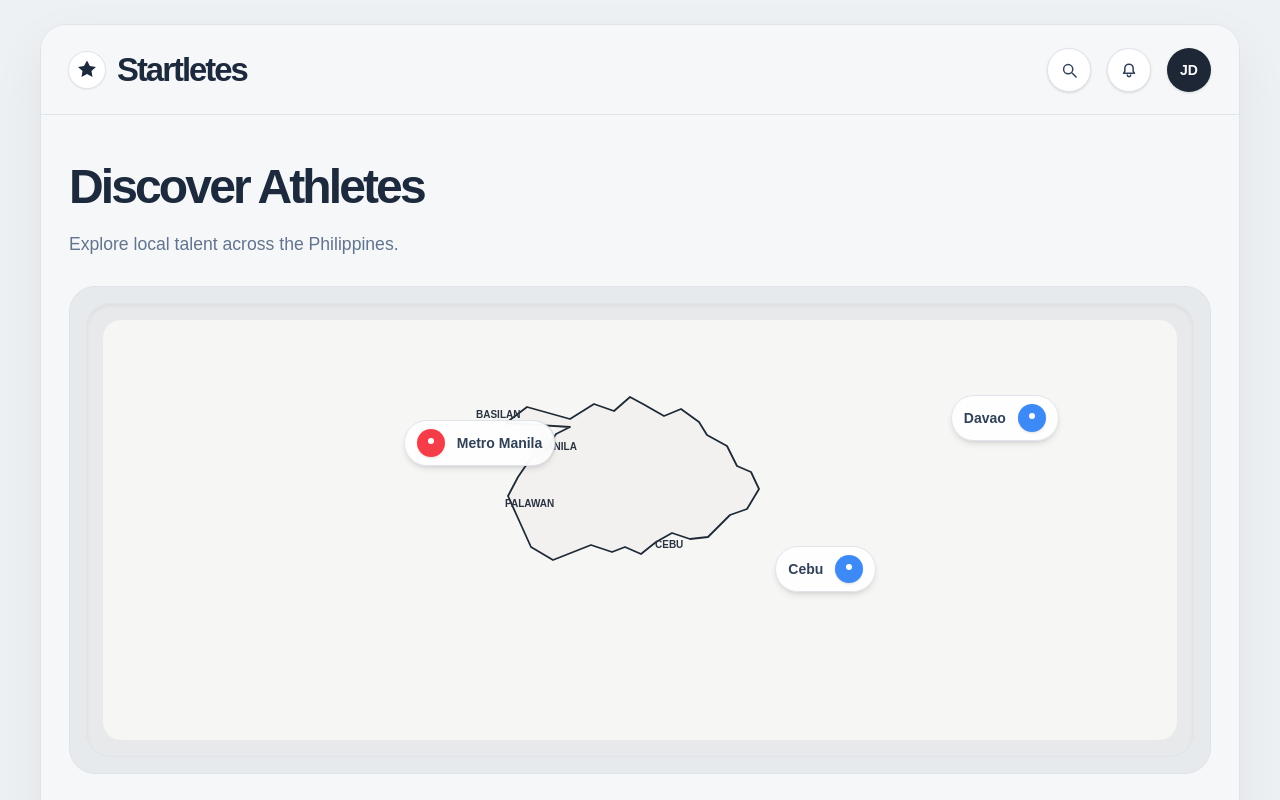
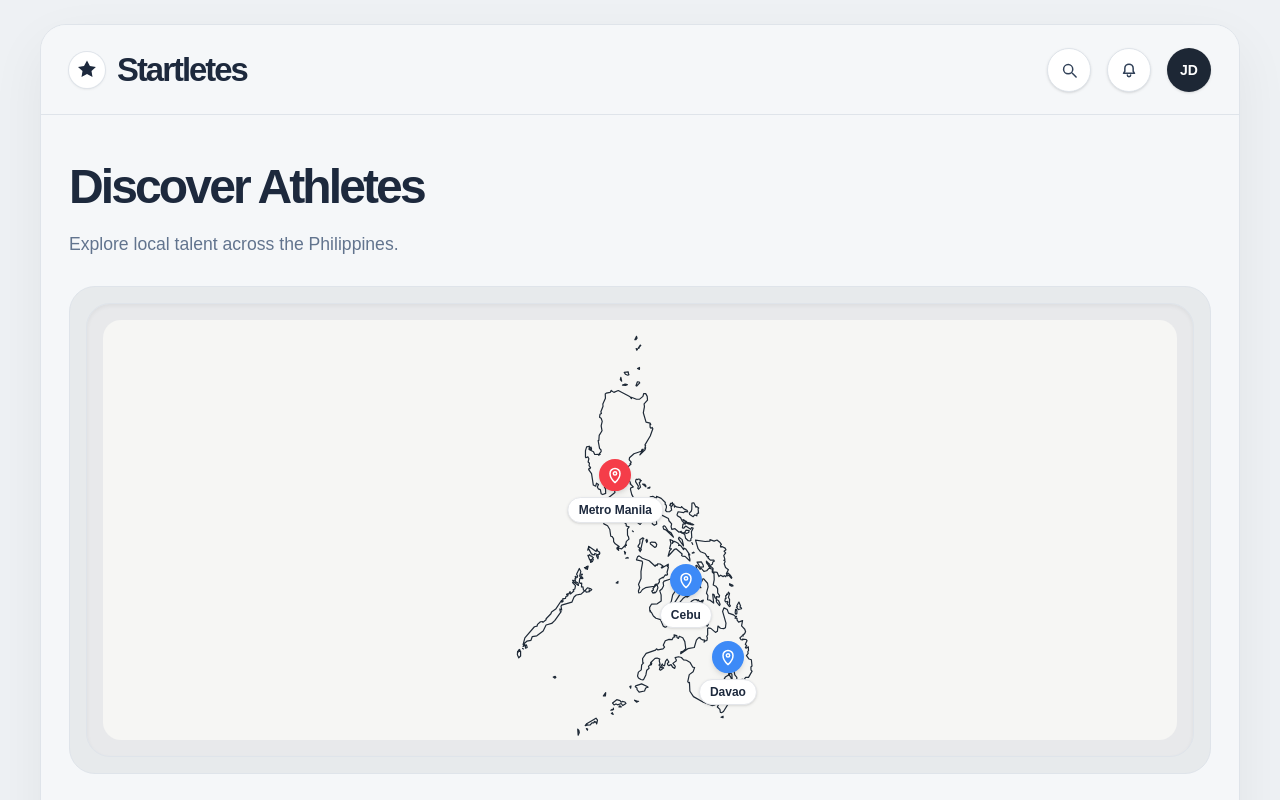
Before and after one commit to Metach1/hacktoberfest-2026, a Next.js app: page / in a window 1280 px wide. Shown: the top 800 px of the page. Built offline with nearby package versions, Linux system fonts and the light colour scheme.

Commit message:
fix: Philippines map

```diff
--- a/components/startletes-sections.tsx
+++ b/components/startletes-sections.tsx
@@ -1,4 +1,5 @@
 import { athletes } from "@/app/data/startletes";
+import Image from "next/image";
 
 function formatCurrency(value: number) {
   return new Intl.NumberFormat("en-PH", {
@@ -8,12 +9,40 @@ function formatCurrency(value: number) {
   }).format(value);
 }
 
-function PinIcon({ color = "#f43f5e" }: { color?: string }) {
+function PinIcon() {
   return (
-    <svg viewBox="0 0 24 24" className="h-6 w-6" aria-hidden="true">
-      <path d="M12 22s7-6.2 7-12a7 7 0 1 0-14 0c0 5.8 7 12 7 12Z" fill={color} />
-      <circle cx="12" cy="10" r="3" fill="white" />
+    <svg viewBox="0 0 24 24" fill="none" stroke="white" strokeWidth="1.8" className="h-5 w-5" aria-hidden="true">
+      <path d="M12 21s6-5.4 6-11a6 6 0 1 0-12 0c0 5.6 6 11 6 11Z" strokeLinecap="round" strokeLinejoin="round" />
+      <circle cx="12" cy="10" r="2" />
     </svg>
+  );
+}
+
+function MapMarker({
+  label,
+  color,
+  left,
+  top,
+}: {
+  label: string;
+  color: string;
+  left: string;
+  top: string;
+}) {
+  return (
+    <button
+      type="button"
+      aria-label={`Athletes in ${label}`}
+      className="absolute z-10 -translate-x-1/2 -translate-y-full"
+      style={{ left, top }}
+    >
+      <span className="flex h-8 w-8 items-center justify-center rounded-full shadow-md" style={{ backgroundColor: color }}>
+        <PinIcon />
+      </span>
+      <span className="absolute left-1/2 top-full mt-1.5 -translate-x-1/2 whitespace-nowrap rounded-full border border-[#e5e7eb] bg-white px-2.5 py-1 text-xs font-semibold text-slate-800 shadow-sm">
+        {label}
+      </span>
+    </button>
   );
 }
 
@@ -44,35 +73,18 @@ export function HomeDashboard() {
       <div className="mt-7 rounded-[26px] border border-[#dfe4ea] bg-[#e7eaec] p-4">
         <div className="relative overflow-hidden rounded-[24px] border border-[#dfe4ea] bg-[#e8e9eb] p-4 shadow-inner">
           <div className="relative h-[420px] overflow-hidden rounded-[18px] bg-[#f6f6f4]">
-            <svg viewBox="0 0 760 420" className="h-full w-full" aria-label="Philippines map illustration">
-              <path d="M246 103l21-16 43 12 24-15 20 7 16-14 13 7 21 12 17-7 18 13 8 13 20 11 10 20 14 6 8 17-12 20-17 6-22 22-18 2-18-6-16 9-15 12-16-7-13 5-21-7-38 15-22-13-14-31-9-20 10-19 13-19 14-7 11-17 14-7Z" fill="#f3f1ef" stroke="#1f2a37" strokeWidth="1.8" strokeLinejoin="round" />
-              <g fontSize="10" fill="#2a3341" fontFamily="Arial, sans-serif" fontWeight="600">
-                <text x="278" y="130">MANILA</text>
-                <text x="395" y="228">CEBU</text>
-                <text x="245" y="187">PALAWAN</text>
-                <text x="216" y="98">BASILAN</text>
-              </g>
-            </svg>
-
-            <div className="absolute left-[28%] top-[24%] flex items-center gap-3 rounded-full border border-[#dfe4ea] bg-white/90 px-3 py-2 shadow-md backdrop-blur-sm">
-              <div className="flex h-7 w-7 items-center justify-center rounded-full bg-[#f53d49] text-white shadow-sm">
-                <PinIcon color="#f53d49" />
-              </div>
-              <span className="text-sm font-semibold text-slate-700">Metro Manila</span>
-            </div>
-
-            <div className="absolute right-[11%] top-[18%] flex items-center gap-3 rounded-full border border-[#dfe4ea] bg-white/90 px-3 py-2 shadow-md backdrop-blur-sm">
-              <span className="text-sm font-semibold text-slate-700">Davao</span>
-              <div className="flex h-7 w-7 items-center justify-center rounded-full bg-[#3d8af7] text-white shadow-sm">
-                <PinIcon color="#3d8af7" />
-              </div>
-            </div>
-
-            <div className="absolute right-[28%] top-[54%] flex items-center gap-3 rounded-full border border-[#dfe4ea] bg-white/90 px-3 py-2 shadow-md backdrop-blur-sm">
-              <span className="text-sm font-semibold text-slate-700">Cebu</span>
-              <div className="flex h-7 w-7 items-center justify-center rounded-full bg-[#3d8af7] text-white shadow-sm">
-                <PinIcon color="#3d8af7" />
-              </div>
+            <div className="absolute left-1/2 top-1/2 aspect-[300/470] w-[min(100%,268px)] -translate-x-1/2 -translate-y-1/2">
+              <Image
+                src="/philippines-map.svg"
+                alt="Map of the Philippines"
+                fill
+                sizes="268px"
+                className="object-contain"
+                priority
+              />
+              <MapMarker label="Metro Manila" color="#f53d49" left="40.8%" top="40.8%" />
+              <MapMarker label="Cebu" color="#3d8af7" left="67.1%" top="65.9%" />
+              <MapMarker label="Davao" color="#3d8af7" left="82.8%" top="84.2%" />
             </div>
           </div>
         </div>
```
Also changed, not shown: public/philippines-map.svg (added).
